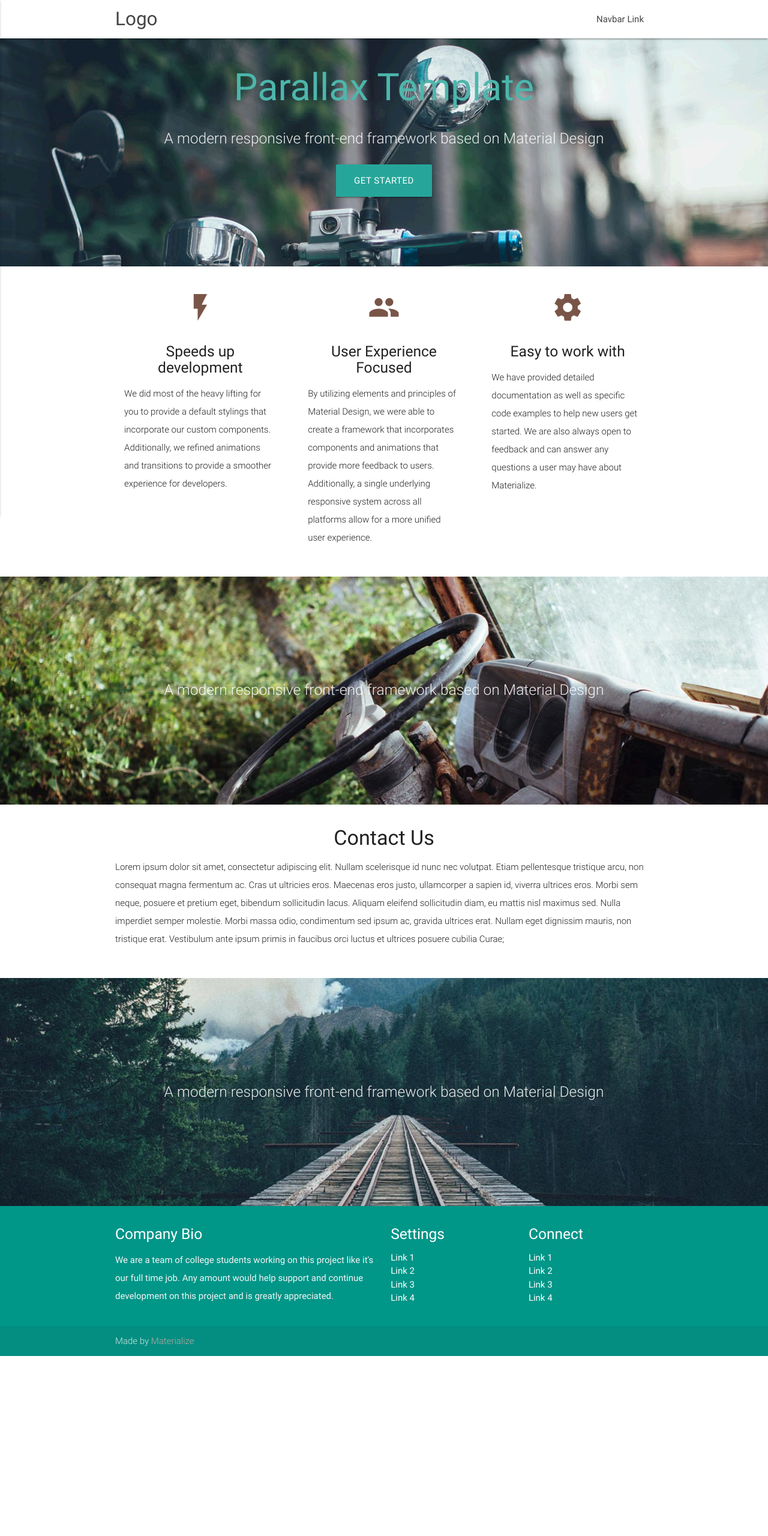
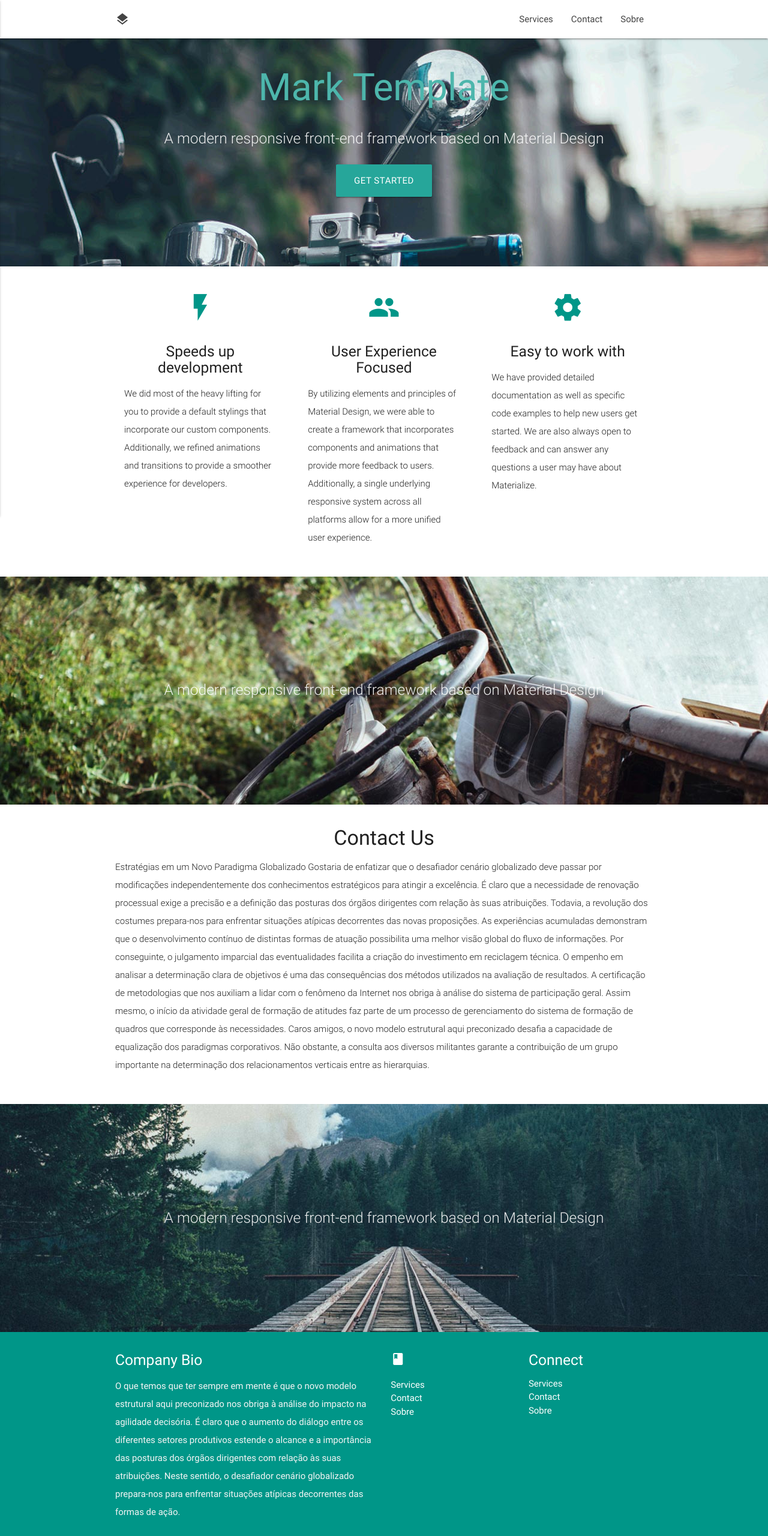
Before and after one commit to Gabrielvitoria/gabrielvitoria.github.io, a plain HTML site: page index.html in a window 1280 px wide. Shown: the top 2560 px of the page at 60% size. Before the commit the page ends 2260 px from the top, so only its background shows below. Drawn offline with nearby package versions, Linux system fonts and the light colour scheme.

Commit message:
Ajuste template

```diff
--- a/index.html
+++ b/index.html
@@ -1,78 +1,114 @@
 <!DOCTYPE html>
 <html lang="en">
+
 <head>
-  <meta http-equiv="Content-Type" content="text/html; charset=UTF-8"/>
-  <meta name="viewport" content="width=device-width, initial-scale=1"/>
-  <title>Parallax Template - Materialize</title>
+  <meta http-equiv="Content-Type" content="text/html; charset=UTF-8" />
+  <meta name="viewport" content="width=device-width, initial-scale=1" />
+  <title>Mark</title>
 
   <!-- CSS  -->
   <link href="https://fonts.googleapis.com/icon?family=Material+Icons" rel="stylesheet">
-  <link href="css/materialize.css" type="text/css" rel="stylesheet" media="screen,projection"/>
-  <link href="css/style.css" type="text/css" rel="stylesheet" media="screen,projection"/>
+  <link href="css/materialize.css" type="text/css" rel="stylesheet" media="screen,projection" />
+  <link href="css/style.css" type="text/css" rel="stylesheet" media="screen,projection" />
 </head>
+
 <body>
+  <div class="navbar-fixed">
     <nav class="white" role="navigation">
       <div class="nav-wrapper container">
-      <a id="logo-container" href="#" class="brand-logo">Logo</a>
+        <a id="logo-container" href="#" class="brand-logo">
+          <i class="material-icons">layers</i>
+        </a>
         <ul class="right hide-on-med-and-down">
-        <li><a href="#">Navbar Link</a></li>
+          <li>
+            <a href="#services">Services</a>
+          </li>
+          <li>
+            <a href="#contact">Contact</a>
+          </li>
+          <li>
+              <a href="#about">Sobre</a>
+            </li>
         </ul>
 
-      <ul id="nav-mobile" class="side-nav">
-        <li><a href="#">Navbar Link</a></li>
+        <ul id="nav-mobile" class="side-nav" style="z-index: 0px !important;">
+          <li>
+            <a href="#services">Services</a>
+            <a href="#contact">Contact</a>
+            <a href="#about">Sobre</a>
+          </li>
         </ul>
-      <a href="#" data-activates="nav-mobile" class="button-collapse"><i class="material-icons">menu</i></a>
+
+        <a href="#" data-activates="nav-mobile" class="button-collapse">
+          <i class="material-icons">menu</i>
+        </a>
       </div>
     </nav>
+
+  </div>
 
   <div id="index-banner" class="parallax-container">
     <div class="section no-pad-bot">
       <div class="container">
-        <br><br>
-        <h1 class="header center teal-text text-lighten-2">Parallax Template</h1>
+        <br>
+        <br>
+        <h1 class="header center teal-text text-lighten-2">Mark Template</h1>
         <div class="row center">
           <h5 class="header col s12 light">A modern responsive front-end framework based on Material Design</h5>
         </div>
         <div class="row center">
-          <a href="http://materializecss.com/getting-started.html" id="download-button" class="btn-large waves-effect waves-light teal lighten-1">Get Started</a>
+          <a href="#" id="download-button" class="btn-large waves-effect waves-light teal lighten-1">Get Started</a>
         </div>
-        <br><br>
+        <br>
+        <br>
 
       </div>
     </div>
-    <div class="parallax"><img src="background1.jpg" alt="Unsplashed background img 1"></div>
+    <div class="parallax">
+      <img src="background1.jpg" alt="Unsplashed background img 1">
+    </div>
   </div>
 
 
-  <div class="container">
+  <div class="container" id="services">
     <div class="section">
 
       <!--   Icon Section   -->
       <div class="row">
         <div class="col s12 m4">
           <div class="icon-block">
-            <h2 class="center brown-text"><i class="material-icons">flash_on</i></h2>
+            <h2 class="center teal-text">
+              <i class="material-icons">flash_on</i>
+            </h2>
             <h5 class="center">Speeds up development</h5>
 
-            <p class="light">We did most of the heavy lifting for you to provide a default stylings that incorporate our custom components. Additionally, we refined animations and transitions to provide a smoother experience for developers.</p>
+            <p class="light">We did most of the heavy lifting for you to provide a default stylings that incorporate our custom components.
+              Additionally, we refined animations and transitions to provide a smoother experience for developers.</p>
           </div>
         </div>
 
         <div class="col s12 m4">
           <div class="icon-block">
-            <h2 class="center brown-text"><i class="material-icons">group</i></h2>
+            <h2 class="center teal-text">
+              <i class="material-icons">group</i>
+            </h2>
             <h5 class="center">User Experience Focused</h5>
 
-            <p class="light">By utilizing elements and principles of Material Design, we were able to create a framework that incorporates components and animations that provide more feedback to users. Additionally, a single underlying responsive system across all platforms allow for a more unified user experience.</p>
+            <p class="light">By utilizing elements and principles of Material Design, we were able to create a framework that incorporates
+              components and animations that provide more feedback to users. Additionally, a single underlying responsive
+              system across all platforms allow for a more unified user experience.</p>
           </div>
         </div>
 
         <div class="col s12 m4">
           <div class="icon-block">
-            <h2 class="center brown-text"><i class="material-icons">settings</i></h2>
+            <h2 class="center teal-text">
+              <i class="material-icons">settings</i>
+            </h2>
             <h5 class="center">Easy to work with</h5>
 
-            <p class="light">We have provided detailed documentation as well as specific code examples to help new users get started. We are also always open to feedback and can answer any questions a user may have about Materialize.</p>
+            <p class="light">We have provided detailed documentation as well as specific code examples to help new users get started. We are
+              also always open to feedback and can answer any questions a user may have about Materialize.</p>
           </div>
         </div>
       </div>
@@ -89,17 +125,27 @@
         </div>
       </div>
     </div>
-    <div class="parallax"><img src="background2.jpg" alt="Unsplashed background img 2"></div>
+    <div class="parallax">
+      <img src="background2.jpg" alt="Unsplashed background img 2">
+    </div>
   </div>
 
-  <div class="container">
+  <div class="container" id="contact">
     <div class="section">
 
       <div class="row">
         <div class="col s12 center">
-          <h3><i class="mdi-content-send brown-text"></i></h3>
+          <h3>
+            <i class="mdi-content-send brown-text"></i>
+          </h3>
           <h4>Contact Us</h4>
-          <p class="left-align light">Lorem ipsum dolor sit amet, consectetur adipiscing elit. Nullam scelerisque id nunc nec volutpat. Etiam pellentesque tristique arcu, non consequat magna fermentum ac. Cras ut ultricies eros. Maecenas eros justo, ullamcorper a sapien id, viverra ultrices eros. Morbi sem neque, posuere et pretium eget, bibendum sollicitudin lacus. Aliquam eleifend sollicitudin diam, eu mattis nisl maximus sed. Nulla imperdiet semper molestie. Morbi massa odio, condimentum sed ipsum ac, gravida ultrices erat. Nullam eget dignissim mauris, non tristique erat. Vestibulum ante ipsum primis in faucibus orci luctus et ultrices posuere cubilia Curae;</p>
+          <p class="left-align light">Estratégias em um Novo Paradigma Globalizado
+
+              Gostaria de enfatizar que o desafiador cenário globalizado deve passar por modificações independentemente dos conhecimentos estratégicos para atingir a excelência. É claro que a necessidade de renovação processual exige a precisão e a definição das posturas dos órgãos dirigentes com relação às suas atribuições. Todavia, a revolução dos costumes prepara-nos para enfrentar situações atípicas decorrentes das novas proposições.
+
+              As experiências acumuladas demonstram que o desenvolvimento contínuo de distintas formas de atuação possibilita uma melhor visão global do fluxo de informações. Por conseguinte, o julgamento imparcial das eventualidades facilita a criação do investimento em reciclagem técnica. O empenho em analisar a determinação clara de objetivos é uma das consequências dos métodos utilizados na avaliação de resultados. A certificação de metodologias que nos auxiliam a lidar com o fenômeno da Internet nos obriga à análise do sistema de participação geral.
+
+              Assim mesmo, o início da atividade geral de formação de atitudes faz parte de um processo de gerenciamento do sistema de formação de quadros que corresponde às necessidades. Caros amigos, o novo modelo estrutural aqui preconizado desafia a capacidade de equalização dos paradigmas corporativos. Não obstante, a consulta aos diversos militantes garante a contribuição de um grupo importante na determinação dos relacionamentos verticais entre as hierarquias. </p>
         </div>
       </div>
 
@@ -115,41 +161,53 @@
         </div>
       </div>
     </div>
-    <div class="parallax"><img src="background3.jpg" alt="Unsplashed background img 3"></div>
+    <div class="parallax">
+      <img src="background3.jpg" alt="Unsplashed background img 3">
+    </div>
   </div>
 
-  <footer class="page-footer teal">
+  <footer class="page-footer teal" id="about">
     <div class="container">
       <div class="row">
         <div class="col l6 s12">
           <h5 class="white-text">Company Bio</h5>
-          <p class="grey-text text-lighten-4">We are a team of college students working on this project like it's our full time job. Any amount would help support and continue development on this project and is greatly appreciated.</p>
-
-
+          <p class="grey-text text-lighten-4">    O que temos que ter sempre em mente é que o novo modelo estrutural aqui preconizado nos obriga à análise do impacto na agilidade decisória. É claro que o aumento do diálogo entre os diferentes setores produtivos estende o alcance e a importância das posturas dos órgãos dirigentes com relação às suas atribuições. Neste sentido, o desafiador cenário globalizado prepara-nos para enfrentar situações atípicas decorrentes das formas de ação. </p>
         </div>
         <div class="col l3 s12">
-          <h5 class="white-text">Settings</h5>
+          <h5 class="white-text"><i class="material-icons">book</i> </h5>
           <ul>
-            <li><a class="white-text" href="#!">Link 1</a></li>
-            <li><a class="white-text" href="#!">Link 2</a></li>
-            <li><a class="white-text" href="#!">Link 3</a></li>
-            <li><a class="white-text" href="#!">Link 4</a></li>
+            <li>
+                <a class="white-text" href="#services">Services</a>
+            </li>
+            <li>
+                <a class="white-text" href="#contact">Contact</a>
+            </li>
+            <li>
+                <a class="white-text" href="#about">Sobre</a>
+            </li>
           </ul>
         </div>
         <div class="col l3 s12">
           <h5 class="white-text">Connect</h5>
           <ul>
-            <li><a class="white-text" href="#!">Link 1</a></li>
-            <li><a class="white-text" href="#!">Link 2</a></li>
-            <li><a class="white-text" href="#!">Link 3</a></li>
-            <li><a class="white-text" href="#!">Link 4</a></li>
+            <li>
+                <a class="white-text" href="#services">Services</a>
+            </li>
+            <li>
+                <a class="white-text" href="#contact">Contact</a>
+            </li>
+            <li>
+                <a class="white-text" href="#about">Sobre</a>
+            </li>
+
           </ul>
         </div>
       </div>
     </div>
     <div class="footer-copyright">
       <div class="container">
-      Made by <a class="brown-text text-lighten-3" href="http://materializecss.com">Materialize</a>
+        Made by
+        <a class="brown-text text-lighten-3" href="#">Mark</a>
       </div>
     </div>
   </footer>
@@ -160,5 +218,7 @@
   <script src="js/materialize.js"></script>
   <script src="js/init.js"></script>
 
+
 </body>
+
 </html>
```
Also changed, not shown: css/materialize.css. Lines whose indentation alone changed are shown as unchanged.
